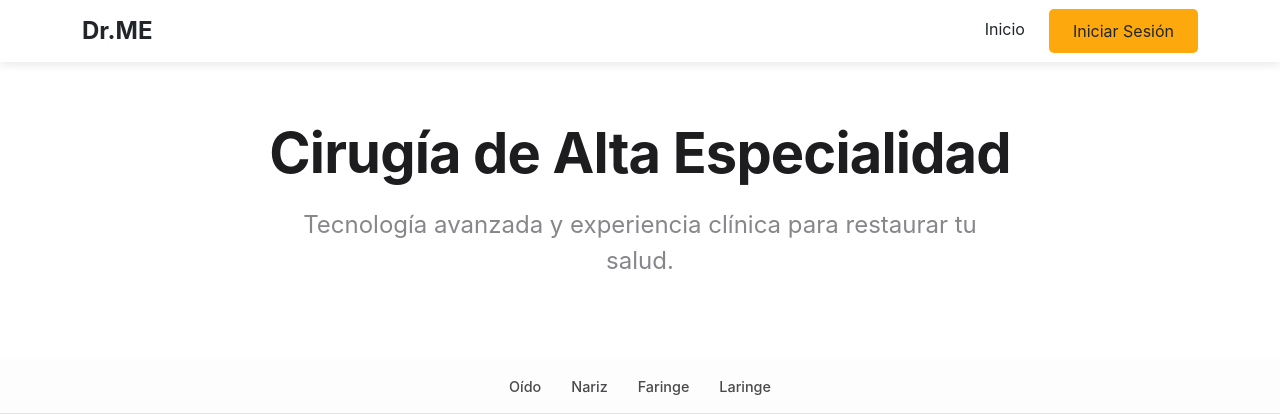
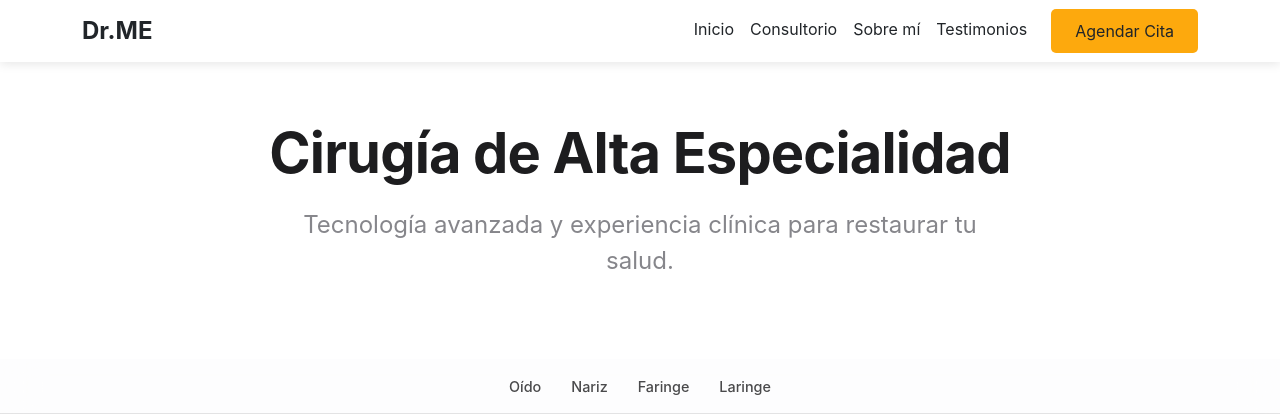
Before and after one commit to Metche216/drme, a Django app: page /cirugias/ in a window 1280 px wide. Shown: the top 415 px of the page. Run offline with Django 5.2, Linux system fonts and the light colour scheme.

Commit message:
fix(nav): unificar barra de navegación y limpiar logs de service worker - Unificado el menú de navegación en base_nf.html para que las páginas internas (/cirugias, /diagnostico) tengan el menú completo - Actualizados los enlaces del menú a rutas absolutas (ej. /#consultorio) para evitar navegación rota desde páginas internas - Añadida ruta dummy en urls.py para /entry.worker.js para desinstalar service workers heredados y eliminar errores 404 en los logs de Railway

```diff
--- a/app/urls.py
+++ b/app/urls.py
@@ -23,6 +23,7 @@ urlpatterns = [
     path('healthz/', lambda request: HttpResponse('OK'), name='healthcheck'),
     path('robots.txt', lambda r: HttpResponse(ROBOTS_TXT, content_type="text/plain")),
     path('sitemap.xml', sitemap, {'sitemaps': sitemaps}, name='django.contrib.sitemaps.views.sitemap'),
+    path('entry.worker.js', lambda r: HttpResponse("self.addEventListener('install', () => { self.skipWaiting(); }); self.addEventListener('activate', () => { self.registration.unregister(); });", content_type='application/javascript')),
     path('', views.index, name='index'),
     path('cirugias/', views.surgeries, name='surgeries'),
     path('diagnostico/', views.diagnostic, name='diagnostic'),
--- a/templates/base_nf.html
+++ b/templates/base_nf.html
@@ -183,18 +183,33 @@
             <li class="nav-item">
               <a class="nav-link active" href="/">Inicio</a>
             </li>
+            <li class="nav-item">
+              <a class="nav-link" href="/#consultorio">Consultorio</a>
+            </li>
+            <li class="nav-item">
+              <a class="nav-link" href="/#quien-soy">Sobre mí</a>
+            </li>
+            <li class="nav-item">
+              <a class="nav-link" href="/#testimonios">Testimonios</a>
+            </li>
+            <li class="nav-item d-flex align-items-center mt-2 mt-lg-0">
+              <a class="nav-link btn btn-primary text-white ms-lg-3 px-4" href="/#contacto" style="opacity: 1 !important;">Agendar Cita</a>
+            </li>
             {% if session %}
-             <li class="nav-item">
-              <a class="nav-link" href="#">Mi Perfil</a>
+            <li class="nav-item d-flex align-items-center">
+              <span class="nav-link">Bienvenido, <strong>{{ session.userinfo.name }}</strong>!</span>
             </li>
-            <li class="nav-item ms-lg-3 d-flex align-items-center">
-                <span class="nav-link text-white-50 small me-2">Hola, {{ session.userinfo.name }}</span>
-                <a class="btn btn-outline-primary px-4" href="{% url 'logout' %}">Cerrar Sesión</a>
+            {% if user.is_staff or user.is_superuser %}
+            <li class="nav-item d-flex align-items-center">
+              <a class="nav-link btn btn-outline-warning text-dark ms-lg-3 px-4" href="{% url 'moderator_dashboard' %}">
+                <i class="bi bi-shield-lock me-2"></i>Panel Moderador
+              </a>
+            </li>
+            {% endif %}
+            <li class="nav-item d-flex align-items-center mt-2 mt-lg-0">
+              <a class="nav-link btn btn-outline-primary text-dark ms-lg-3 px-4" href="{% url 'logout' %}">Cerrar Sesión</a>
             </li>
             {% else %}
-            <li class="nav-item">
-              <a class="nav-link btn btn-primary text-white ms-lg-3 px-4" href="{% url 'login' %}" onclick="window.open(this.href + '?popup=true', 'AuthPopup', 'width=500,height=600,menubar=no,toolbar=no'); return false;">Iniciar Sesión</a>
-            </li>
             {% endif %}
           </ul>
         </div>
```
Also changed, not shown: templates/base.html (+4 -4 lines).
